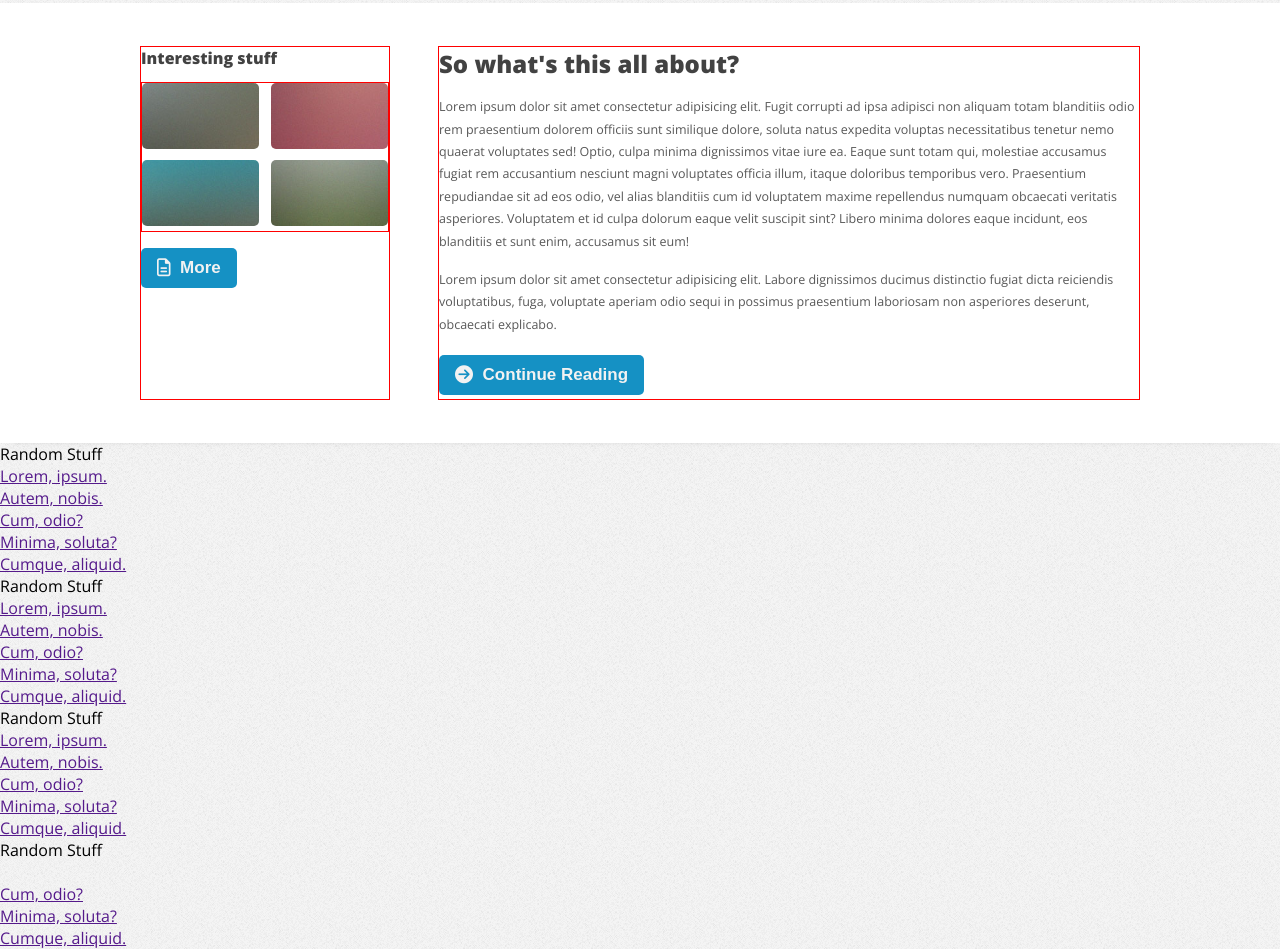
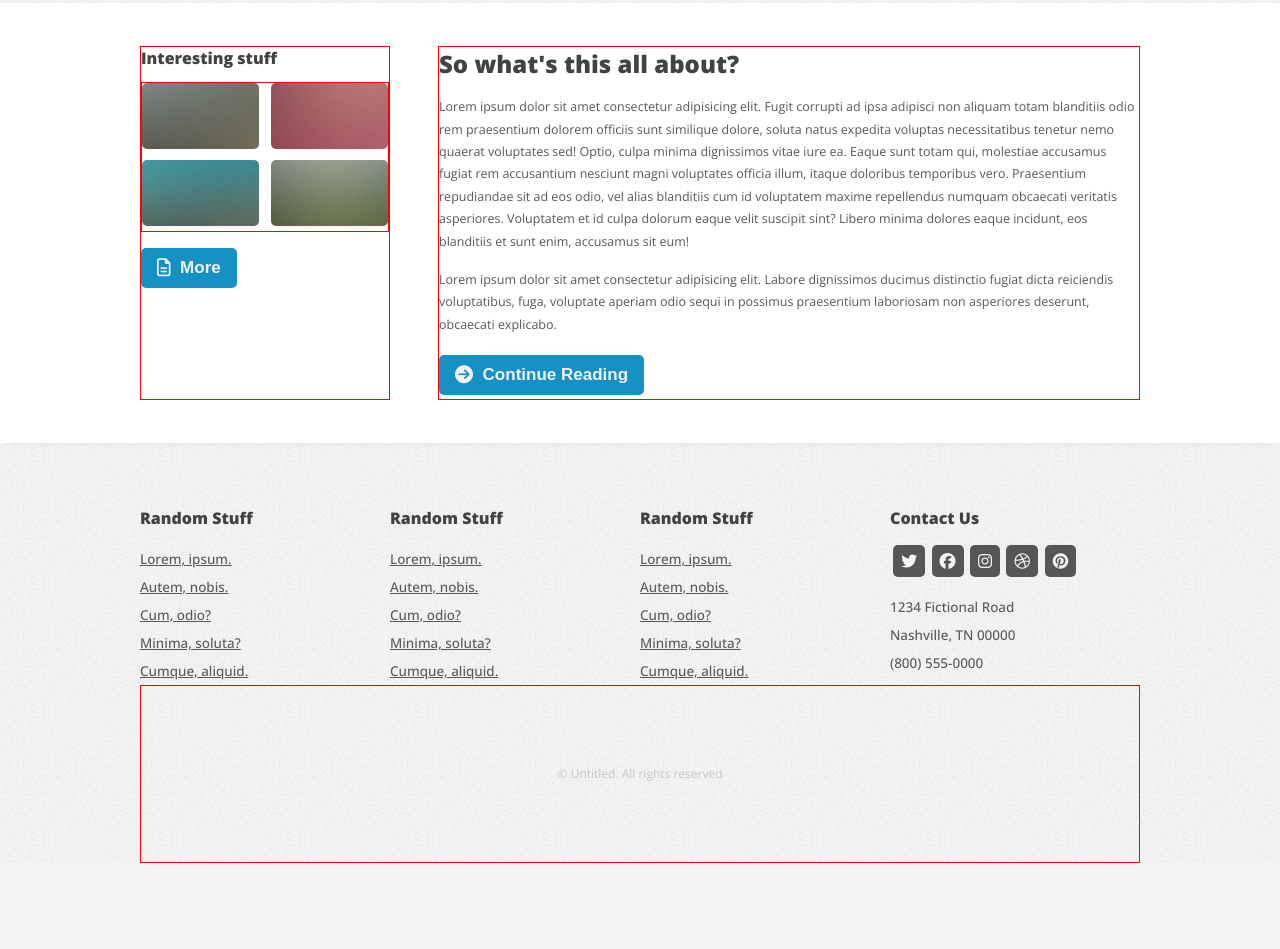
Before and after one commit to Alejandro-Repizo/exam_b-b, a website: page public/index.html in a window 1280 px wide. Shown: the part 743-1692 px from the top of the page. After the commit the page ends 1606 px from the top, so only its background shows below. Drawn offline with nearby package versions, Linux system fonts and the light colour scheme.

Commit message:
Seccion 'footer' terminada

```diff
--- a/public/css/style.css
+++ b/public/css/style.css
@@ -16,6 +16,12 @@ body {
     width: 90%;
     max-width: 1000px;
 }
+
+ul {
+    list-style: none;
+}
+
+/* Header */
 
 header {
     border: 1px solid red;
@@ -38,7 +44,6 @@ nav {
 
 nav ul {
     display: inline-flex;
-    list-style: none;
 }
 
 .nav_item {
@@ -259,3 +264,56 @@ nav ul {
     /* white-space: pre-line; */
     margin: 1rem 0;
 }
+
+/* footer */
+.footer {
+    margin-top: 4rem;
+    display: grid;
+    grid-template: repeat(2, 1fr) / repeat(4, 1fr);
+}
+
+.footer_section {}
+
+.footer_text--title {
+    font-weight: 800;
+    color: #424242;
+    margin: 0 0 1rem 0;
+}
+
+.footer_item {
+    color: #585858;
+    font-size: 13.5px;
+    font-weight: 500;
+    line-height: 28px;
+}
+
+.footer_item--icon {
+    display: flex;
+    align-content: center;
+    margin: 0 0 1rem 0;
+}
+
+.footer_icon {
+    background-color: #565656;
+    color: #f4f4f4;
+    border-radius: 5px;
+    padding: .5rem;
+    cursor: pointer;
+    margin: 0 .2rem;
+}
+
+.footer_item a {
+    color: #585858;
+    font-size: 13.5px;
+    font-weight: 500;
+}
+
+.footer_copyright {
+    grid-column: 1 / -1;
+    border: 1px solid red;
+    display: flex;
+    align-items: center;
+    justify-content: center;
+    color: #c3c7ca;
+    font-size: 12px;
+}
--- a/public/index.html
+++ b/public/index.html
@@ -204,6 +204,7 @@
     <!-- Footer -->
     <footer>
 
+        <div class="container footer">
             <div class="footer_section">
                 <p class="footer_text--title">Random Stuff</p>
                 <ul class="footer_link">
@@ -238,19 +239,27 @@
             </div>
 
             <div class="footer_section">
-            <p class="footer_text--title">Random Stuff</p>
+                <p class="footer_text--title">Contact Us</p>
                 <ul class="footer_link">
-                <li class="footer_item">
-                    <div class="footer_icon">
+                    <li class="footer_item--icon">
+                        <i class="footer_icon fab fa-twitter"></i>
+                        <i class="footer_icon fab fa-facebook"></i>
+                        <i class="footer_icon fab fa-instagram"></i>
+                        <i class="footer_icon fab fa-dribbble"></i>
+                        <i class="footer_icon fab fa-pinterest"></i>
+                    </li>
 
-                    </div>
-                </li>
-                <li class="footer_item"><a href="">Cum, odio?</a></li>
-                <li class="footer_item"><a href="">Minima, soluta?</a></li>
-                <li class="footer_item"><a href="">Cumque, aliquid.</a></li>
+                    <li class="footer_item">1234 Fictional Road</li>
+                    <li class="footer_item">Nashville, TN 00000</li>
+                    <li class="footer_item">(800) 555-0000</li>
                 </ul>
             </div>
 
+            <div class="footer_copyright">
+                <p>© Untitled. All rights reserved</p>
+            </div>
+
+        </div>
     </footer>
 
 
```
Lines whose indentation alone changed are shown as unchanged.
